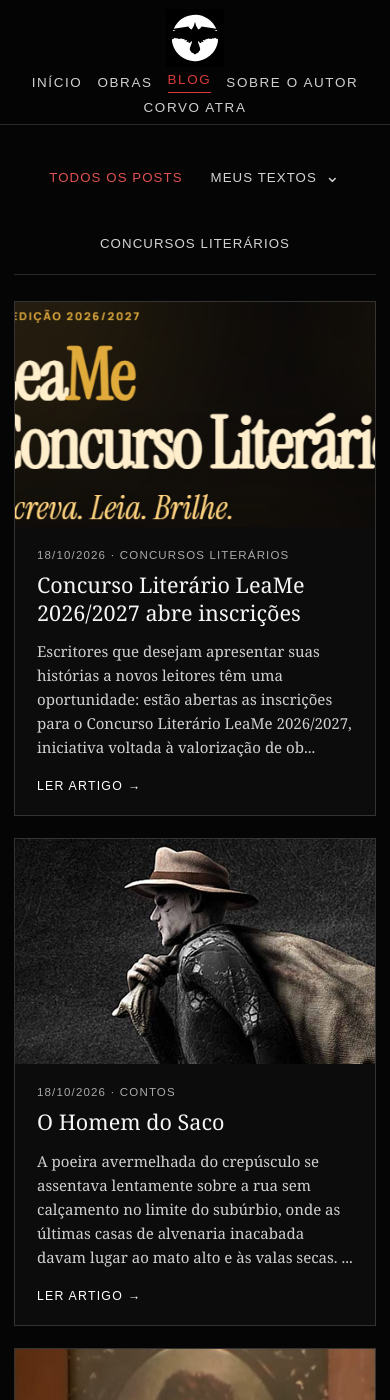
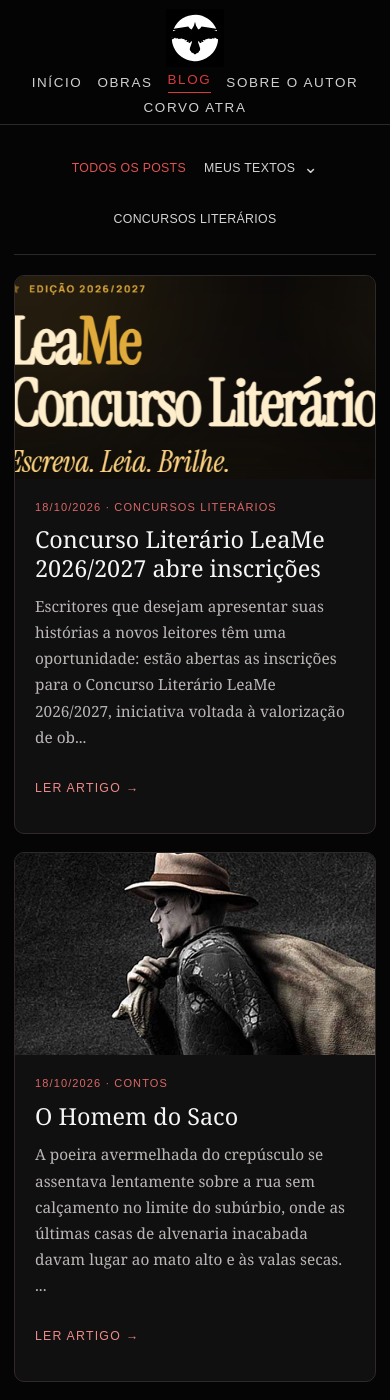
Before and after one commit to corvoatra/corvo-atra, a Jekyll site: the page built from blog/index.html, in a window 390 px wide and 1400 px high. Built offline with Jekyll 4.4.1, drawn with Linux system fonts in a browser that asks for light colours.

Commit message:
Melhora visualização mobile das postagens: blog/index.html

```diff
--- a/blog/index.html
+++ b/blog/index.html
@@ -60,6 +60,21 @@ main.wrap{width:min(1140px,calc(100% - 40px))}
 
 .blog-filter-empty{border:1px solid #343434;padding:28px;color:#ccc}
 .blog-filter-empty[hidden]{display:none}
+/* Cartões e categorias adaptados à leitura no celular */
+@media(max-width:600px){
+ .blog-category-bar{gap:7px 18px;margin-bottom:20px;padding:0 0 13px;align-items:center}
+ .blog-category-bar>a,.blog-category-menu>summary{min-height:44px;font-size:.77rem;letter-spacing:.025em}
+ .blog-list{gap:18px}
+ .blog-card{border-color:#302929;border-radius:10px;background:#101010}
+ .blog-card>a:first-child{aspect-ratio:16/9}
+ .blog-card-image{width:100%;height:100%;object-fit:cover}
+ .blog-card-body{padding:20px 20px 22px}
+ .blog-card .eyebrow{font-size:.69rem;color:#dc6767;line-height:1.5}
+ .blog-card h2{font-size:clamp(1.45rem,6vw,1.8rem);line-height:1.22;margin-bottom:12px}
+ .blog-card-body>p:not(.eyebrow){font-size:.96rem;line-height:1.7;color:#bcb6b6;margin-bottom:20px}
+ .blog-card .read-more{font-size:.77rem;color:#ed8989;padding:10px 0;min-height:40px}
+ .blog-pagination{gap:8px}
+}
 </style><link href="../site-desktop.css?v=espacamento-global-7" rel="stylesheet"/>{% include seo-head.html %}</head><body>{% include site-header.html %}<hr/><main class="wrap">
 <nav class="blog-category-bar" aria-label="Navegação das postagens">
 <a href="./#blog-list" data-category-filter="todos">Todos os posts</a>
```
